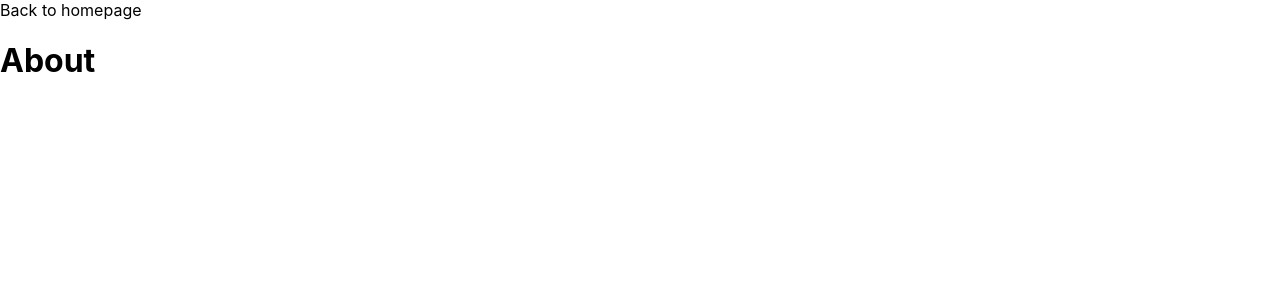
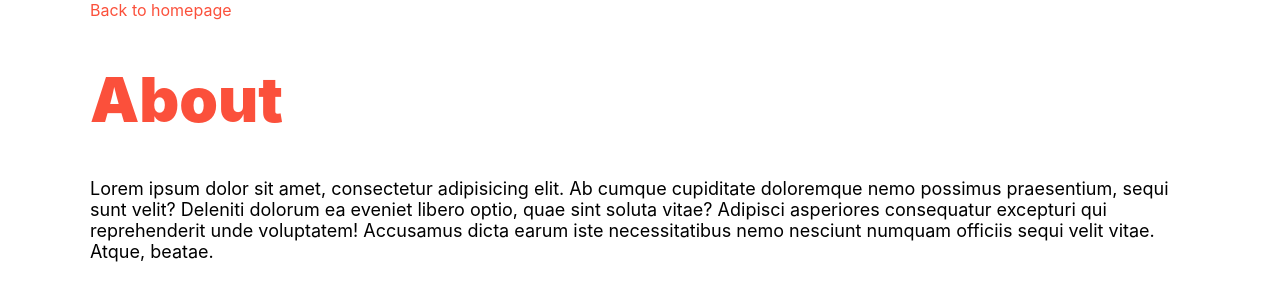
Before and after one commit to JonathanVisiedo/next-full, a Next.js app: page /about in a window 1280 px wide. Shown: the top 300 px of the page. Built offline with nearby package versions, Linux system fonts and the light colour scheme.

Commit message:
add styled components

```diff
--- a/package.json
+++ b/package.json
@@ -12,6 +12,8 @@
     "next": "12.0.3",
     "react": "17.0.2",
     "react-dom": "17.0.2",
+    "sass": "^1.43.4",
+    "styled-components": "^5.3.3",
     "swr": "^1.0.1"
   },
   "devDependencies": {
--- a/pages/_app.js
+++ b/pages/_app.js
@@ -1,7 +1,16 @@
 import '../styles/globals.css'
+import { ThemeProvider } from "styled-components";
+
+const theme = {
+  colors: {
+    primary: "#fb503b"
+  }
+}
 
 function MyApp({ Component, pageProps }) {
-  return <Component {...pageProps} />
+  return <ThemeProvider theme={theme}>
+    <Component {...pageProps} />
+  </ThemeProvider>
 }
 
 export default MyApp
--- a/pages/about.js
+++ b/pages/about.js
@@ -1,13 +1,29 @@
+import styles from '../styles/About.module.scss'
 import Link from 'next/link'
+import styled from "styled-components";
 
+
+const Title = styled.h1`
+  font-size: 62px;
+  font-weight: 900;
+  color: ${({theme}) => theme.colors.primary};
+`
+
+const Paragraph = styled.p`
+  font-size: 18px;
+  color: black;
+  font-weight: 400;
+`
 
 const About = () => {
 
-    return <>
+    return <div  className={'container'}>
         <Link href="/">Back to homepage</Link>
-        <h1>About</h1>
-
-    </>
+        <Title>About</Title>
+        <Paragraph>
+            Lorem ipsum dolor sit amet, consectetur adipisicing elit. Ab cumque cupiditate doloremque nemo possimus praesentium, sequi sunt velit? Deleniti dolorum ea eveniet libero optio, quae sint soluta vitae? Adipisci asperiores consequatur excepturi qui reprehenderit unde voluptatem! Accusamus dicta earum iste necessitatibus nemo nesciunt numquam officiis sequi velit vitae. Atque, beatae.
+        </Paragraph>
+    </div>
 
 }
 
--- a/pages/index.js
+++ b/pages/index.js
@@ -11,7 +11,7 @@ const Home = ({users}) => {
         router.push('/product')
     }
 
-    return <div style={{ width:"1100px", margin:"0 auto" }}>
+    return <div className={'container'}>
         <h1>Hello world</h1>
 
         <div style={{marginTop: "2px"}}>
@@ -30,6 +30,10 @@ const Home = ({users}) => {
             <div>
                 <Link href="/events">Events</Link>
             </div>
+            <div>
+                <Link href="/about">About</Link>
+            </div>
+
             <div>
                 <Link href="/product">Product</Link>
             </div>
--- /dev/null
+++ b/styles/About.module.scss
@@ -0,0 +1,5 @@
+@import 'colors';
+
+.highlight {
+  color: #fb503b;
+}
--- /dev/null
+++ b/styles/_colors.scss
@@ -0,0 +1,2 @@
+$orange: orange;
+$purple: purple;
--- a/styles/globals.css
+++ b/styles/globals.css
@@ -38,7 +38,7 @@ input {
 
 ul {
     list-style: none;
-    padding-left:0;
+    padding-left: 0;
 }
 
 li {
@@ -49,10 +49,14 @@ li > .dynamic {
     display: none;
 }
 
-li:hover > .dynamic{
+li:hover > .dynamic {
     display: inline-block;
 }
 
+.container {
+    width: 1100px;
+    margin: 0 auto
+}
 
 a {
     color: #fb503b;
```
Also changed, not shown: 1 other file (tests, documents, lock files or other folders).
